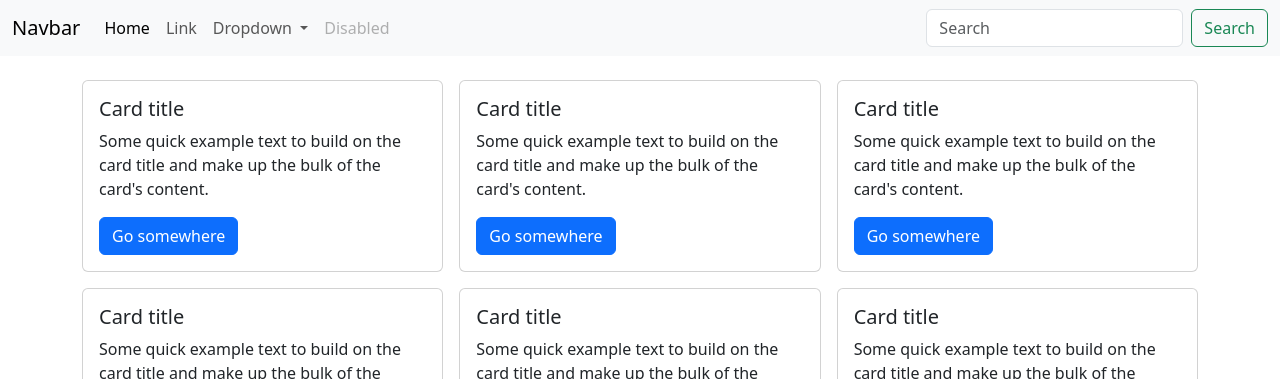
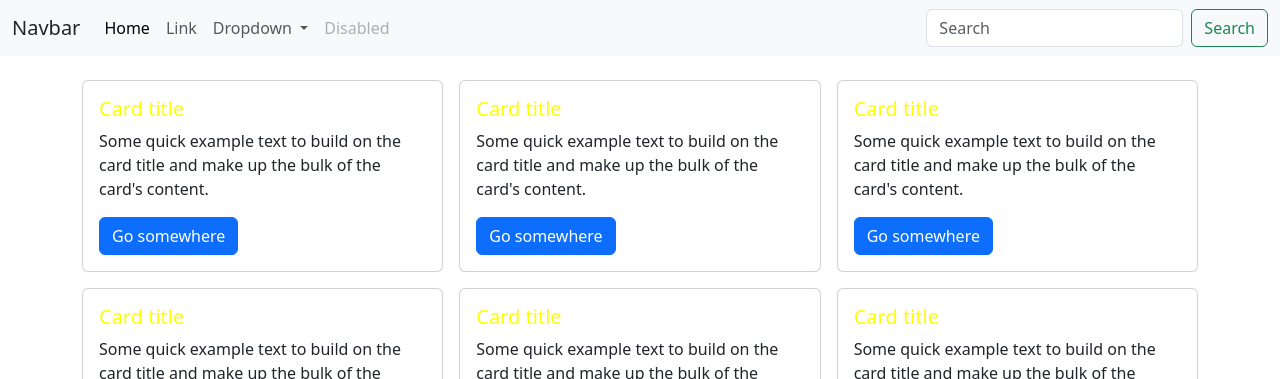
Before and after one commit to yelo-o/Learn-Vue3, a Vue app: page / in a window 1280 px wide. Shown: the top 379 px of the page. Built offline with nearby package versions, Linux system fonts and the light colour scheme.

Commit message:
v-bind in css

```diff
--- a/src/components/AppCard.vue
+++ b/src/components/AppCard.vue
@@ -12,22 +12,26 @@
 </template>
 
 <script>
-import { useCssModule } from 'vue';
+import { useCssModule, ref } from 'vue';
 
 console.log('AppCard module');
 export default {
 	setup() {
-		const style = useCssModule();
-		console.log('style : ',style)
+		// const style = useCssModule();
+		// console.log('style : ',style)
 		console.log('AppCard setup()');
-		return {};
+
+		const color = ref('red');
+		color.value = 'yellow'
+
+		return {color};
 	},
 };
 </script>
 
-<style module>
+<style>
 .red {
-	color: red !important;
+	color: v-bind(color) !important;
 }
 </style>
 
```
